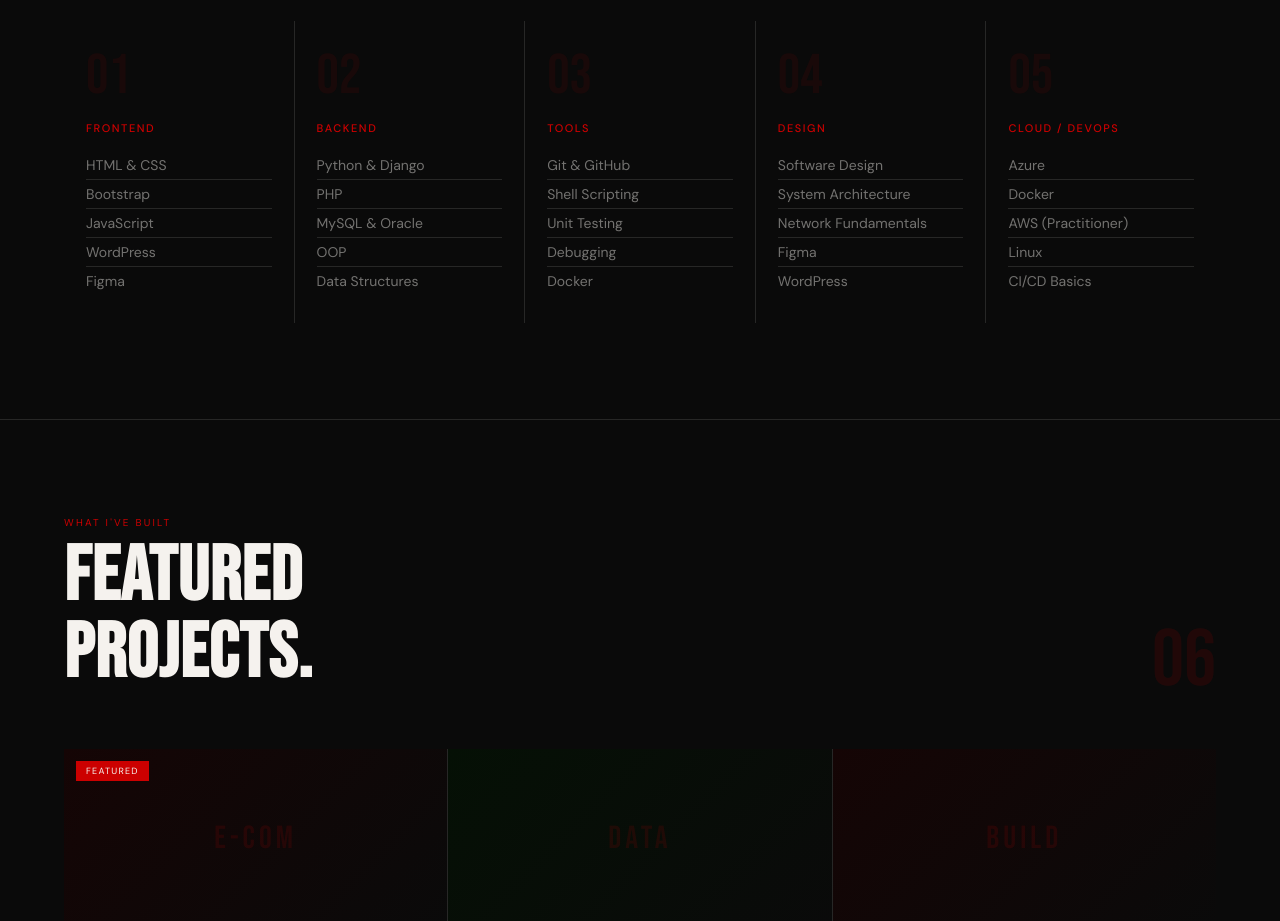
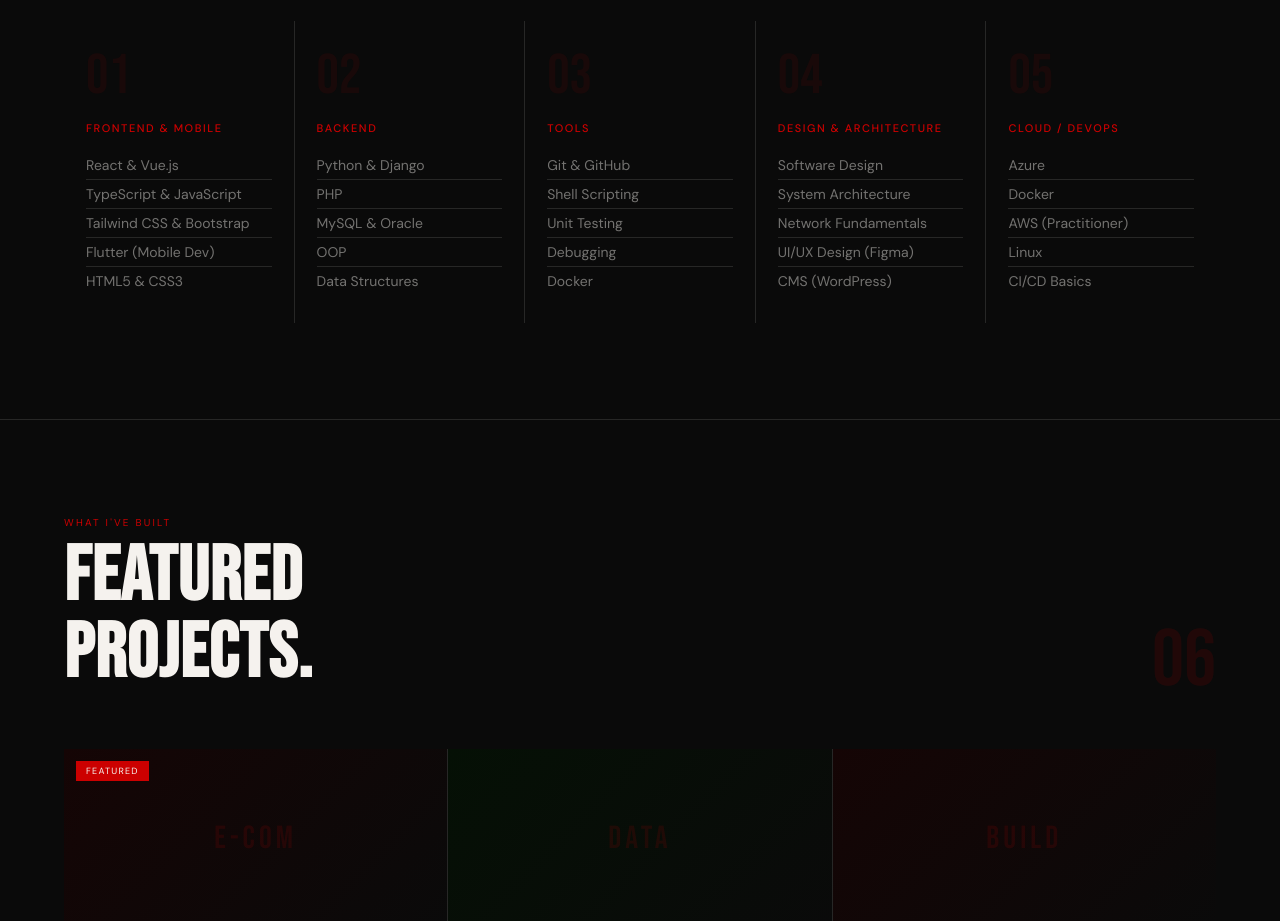
Before and after one commit to ZUSIPHE74/Zusiphe-Sidimba-Portifolio, a plain HTML site: page index.html in a window 1280 px wide. Shown: the part 2400-3321 px from the top of the page. Drawn offline with nearby package versions, Linux system fonts and the light colour scheme; a web font is replaced by a local one.

Commit message:
Update skills section: add React, Vue.js, TypeScript, Flutter, Tailwind CSS and clean up design card

```diff
--- a/index.html
+++ b/index.html
@@ -151,13 +151,13 @@
       <div class="skills-grid stagger-children">
         <div class="sk-card">
           <div class="sk-num">01</div>
-          <div class="sk-title">Frontend</div>
+          <div class="sk-title">Frontend &amp; Mobile</div>
           <ul class="sk-list">
-            <li>HTML &amp; CSS</li>
-            <li>Bootstrap</li>
-            <li>JavaScript</li>
-            <li>WordPress</li>
-            <li>Figma</li>
+            <li>React &amp; Vue.js</li>
+            <li>TypeScript &amp; JavaScript</li>
+            <li>Tailwind CSS &amp; Bootstrap</li>
+            <li>Flutter (Mobile Dev)</li>
+            <li>HTML5 &amp; CSS3</li>
           </ul>
         </div>
         <div class="sk-card">
@@ -184,13 +184,13 @@
         </div>
         <div class="sk-card">
           <div class="sk-num">04</div>
-          <div class="sk-title">Design</div>
+          <div class="sk-title">Design &amp; Architecture</div>
           <ul class="sk-list">
             <li>Software Design</li>
             <li>System Architecture</li>
             <li>Network Fundamentals</li>
-            <li>Figma</li>
-            <li>WordPress</li>
+            <li>UI/UX Design (Figma)</li>
+            <li>CMS (WordPress)</li>
           </ul>
         </div>
         <div class="sk-card">
```
